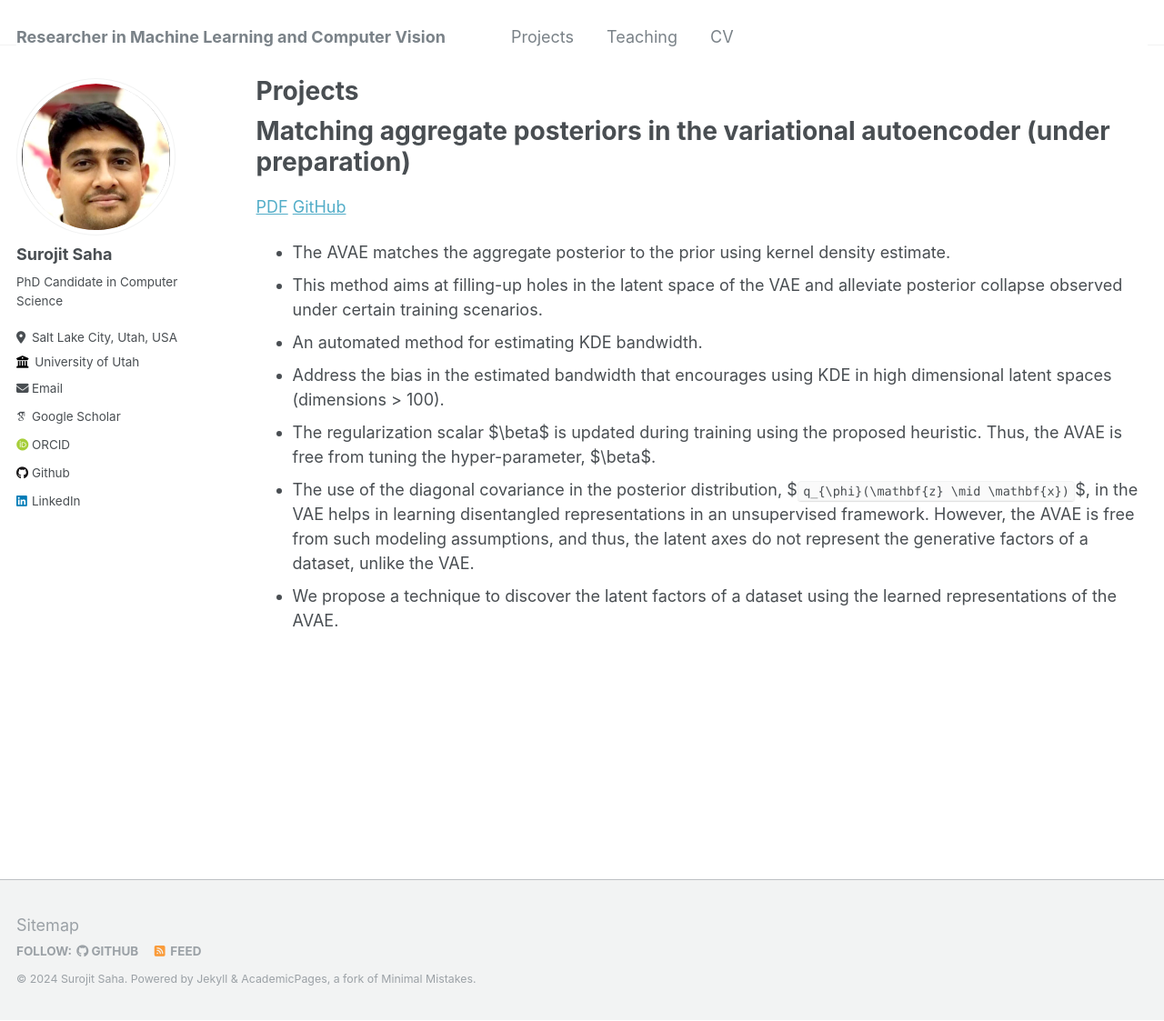
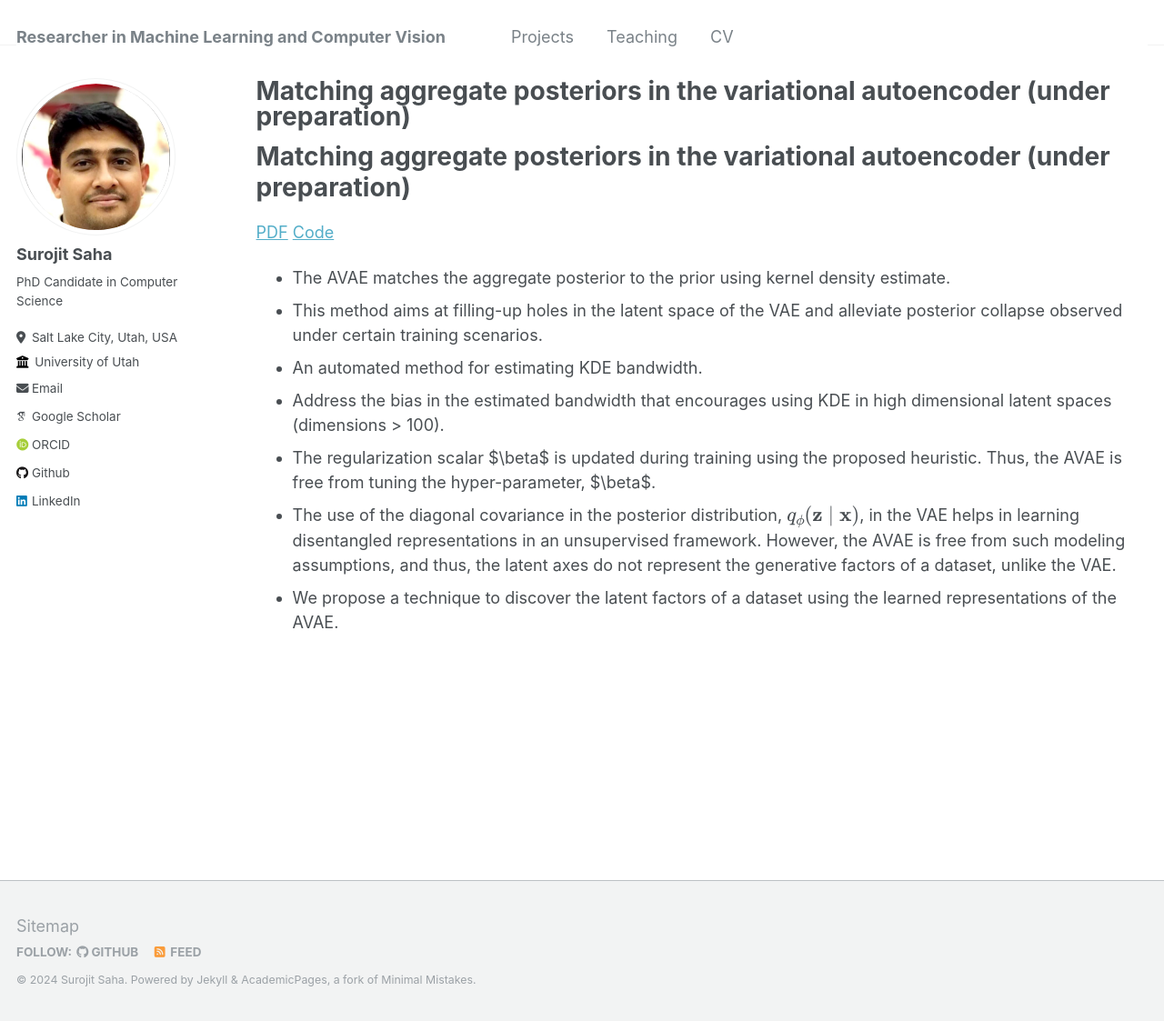
Before and after one commit to Surojit-Utah/Surojit-Utah.github.io, a Jekyll site: the page built from _pages/publications.md, in a window 1280 px wide and 1123 px high. Shown: the whole window at 91% size. Built offline with Jekyll 4.4.1, drawn with Linux system fonts in a browser that asks for light colours; some web fonts are replaced; our own code applies the rules of GitHub Pages for plain Markdown files.

Commit message:
Update publications.md

```diff
--- a/_pages/publications.md
+++ b/_pages/publications.md
@@ -1,19 +1,19 @@
 ---
 layout: archive
-title: "Projects"
+#title: "Projects"
 permalink: /publications/
 author_profile: true
 ---
 
 # Matching aggregate posteriors in the variational autoencoder (under preparation)
-[PDF](http://surojit-utah.github.io/files/AVAE.pdf "PDF") [GitHub](https://github.com/Surojit-Utah/ARD-VAE "GitHub")
+[PDF](http://surojit-utah.github.io/files/AVAE.pdf "PDF") [Code](https://github.com/Surojit-Utah/ARD-VAE "Code")
 
 * The AVAE matches the aggregate posterior to the prior using kernel density estimate.
 * This method aims at filling-up holes in the latent space of the VAE and alleviate posterior collapse observed under certain training scenarios.
 * An automated method for estimating KDE bandwidth.
 * Address the bias in the estimated bandwidth that encourages using KDE in high dimensional latent spaces (dimensions > 100).
 * The regularization scalar $\beta$ is updated during training using the proposed heuristic. Thus, the AVAE is free from tuning the hyper-parameter, $\beta$.
-* The use of the diagonal covariance in the posterior distribution, $`q_{\phi}(\mathbf{z} \mid \mathbf{x})`$, in the VAE helps in learning disentangled representations in an unsupervised framework. However, the AVAE is free from such modeling assumptions, and thus, the latent axes do not represent the generative factors of a dataset, unlike the VAE.
+* The use of the diagonal covariance in the posterior distribution, $$q_{\phi}(\mathbf{z} \mid \mathbf{x})$$, in the VAE helps in learning disentangled representations in an unsupervised framework. However, the AVAE is free from such modeling assumptions, and thus, the latent axes do not represent the generative factors of a dataset, unlike the VAE.
 * We propose a technique to discover the latent factors of a dataset using the learned representations of the AVAE.
 
 <!---
```
